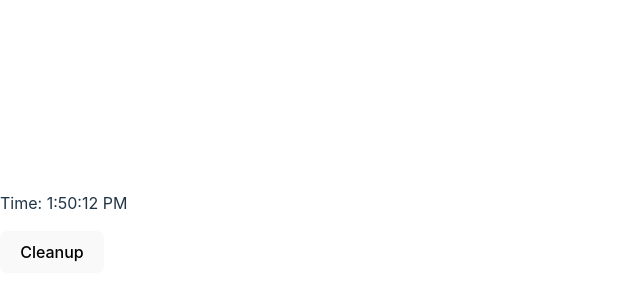
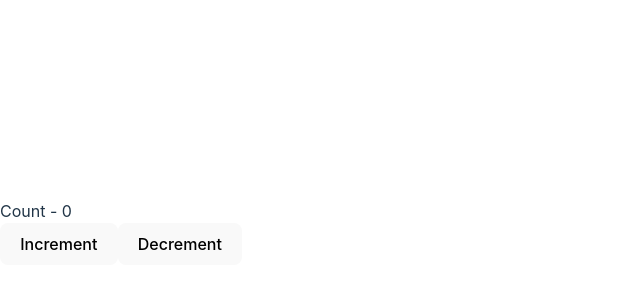
Before and after one commit to RezwanRahin/Think-In-A-React-Way, a React (Vite) app: page / in a window 1280 px wide. Shown: the part 168-468 px from the top of the page, without its empty margins (0-640 px from the left). Built offline with nearby package versions, Linux system fonts and the light colour scheme.

Commit message:
add 'Counter23' component inside 'App' component

```diff
--- a/src/App.jsx
+++ b/src/App.jsx
@@ -1,9 +1,9 @@
-import Time from "./components/Time";
+import Counter from "./components/Counter23";
 
 function App() {
 	return (
 		<div className="app">
-			<Time />
+			<Counter />
 		</div>
 	);
 }
```
